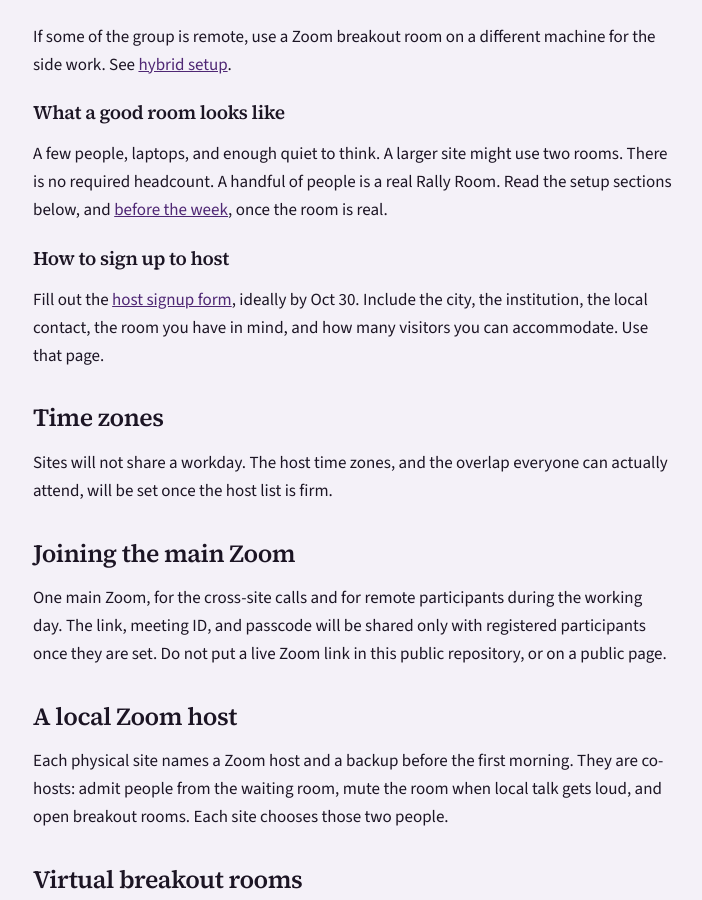
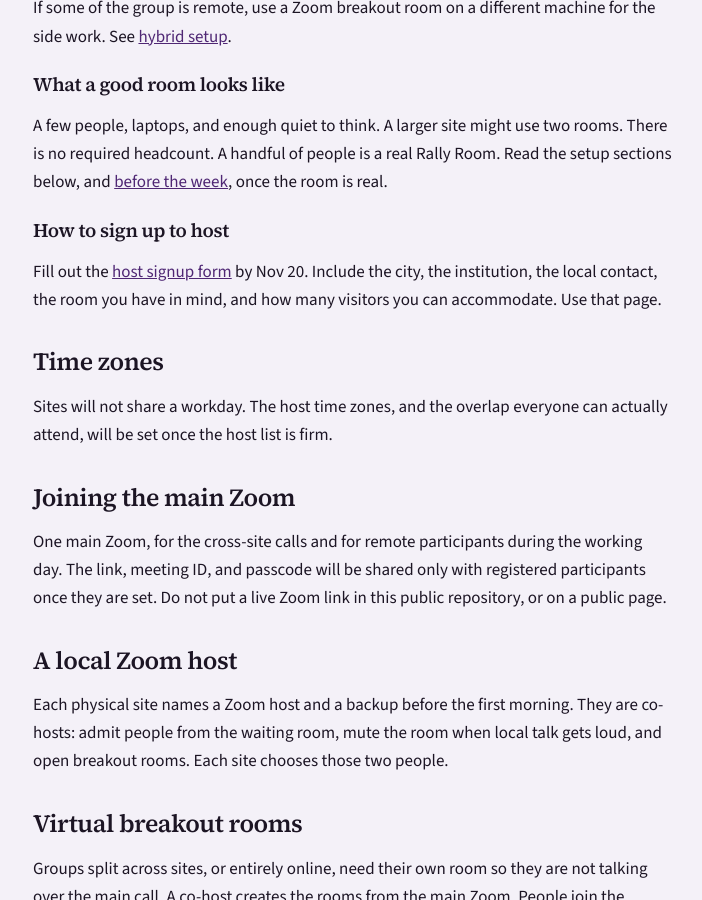
Before and after one commit to Roman-Science-Collaboration/roman-rally, a Jekyll site: the page built from handbook.md, in a window 1280 px wide and 900 px high, scrolled down 1685 px. Shown: the whole window, without its empty margins (63-765 px from the left). Built offline with Jekyll 4.4.1, drawn with Linux system fonts in a browser that asks for light colours; some of the changed text lies outside the part shown.

Commit message:
Host form deadline: Nov 20
Co-authored-by: Cursor <cursoragent@cursor.com>

```diff
--- a/handbook.md
+++ b/handbook.md
@@ -11,7 +11,7 @@ permalink: /handbook/
 </header>
 
 <article class="prose">
-  <p>How the work is organized is on the <a href="{{ '/about/' | relative_url }}">about page</a>. Who a Rally is for is on the <a href="{{ '/participation/' | relative_url }}">participation page</a>. To host, read this page, then apply to host through this <a href="https://docs.google.com/forms/d/1ovYDq2ZmVzcV_1i-PXOV6LtKhW3Cnx8XK-7muMQbAiA/viewform">form</a> (responses ideally due Oct 30).</p>
+  <p>How the work is organized is on the <a href="{{ '/about/' | relative_url }}">about page</a>. Who a Rally is for is on the <a href="{{ '/participation/' | relative_url }}">participation page</a>. To host, read this page, then apply to host through this <a href="https://docs.google.com/forms/d/1ovYDq2ZmVzcV_1i-PXOV6LtKhW3Cnx8XK-7muMQbAiA/viewform">form</a> (responses due Nov 20).</p>
 
   <h2 id="what-it-means-to-host-a-rally-room">What it means to host a Rally Room</h2>
   <p>A Rally Room is a smaller gathering at the same time, on approximately the same schedule, for people who cannot travel as far. If your Roman group includes someone with commissioning experience, consider hosting for Dec 14-18, 2026. You do not need a local group of Roman experts. Fully online participation is available, and it counts as joining, not as hosting. If someone can reach a room by car or train, encourage them to go.</p>
@@ -54,7 +54,7 @@ permalink: /handbook/
     A handful of people is a real Rally Room. Read the setup sections below, and <a href="#before-the-week">before the week</a>, once the room is real.</p>
 
   <h3>How to sign up to host</h3>
-  <p>Fill out the <a href="https://docs.google.com/forms/d/1ovYDq2ZmVzcV_1i-PXOV6LtKhW3Cnx8XK-7muMQbAiA/viewform">host signup form</a>, ideally by Oct 30.
+  <p>Fill out the <a href="https://docs.google.com/forms/d/1ovYDq2ZmVzcV_1i-PXOV6LtKhW3Cnx8XK-7muMQbAiA/viewform">host signup form</a> by Nov 20.
     Include the city, the institution, the local contact, the room you have in mind,
     and how many visitors you can accommodate. Use that page. </p>
 
```
Also changed, not shown: _events/rally2026.md (+1 -1 lines), contact.md (+1 -1 lines), index.md (+1 -1 lines), participation.md (+1 -1 lines).
